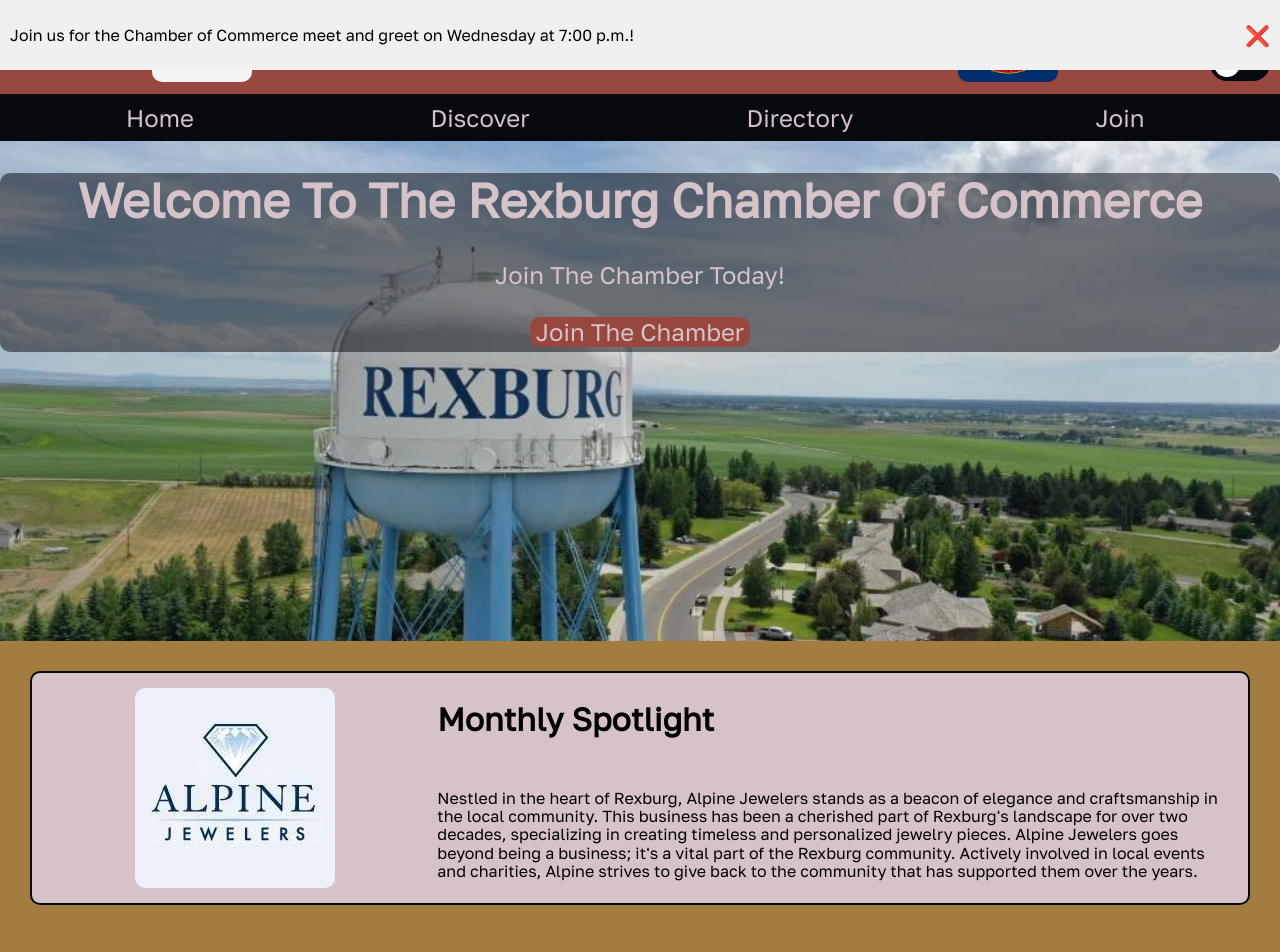
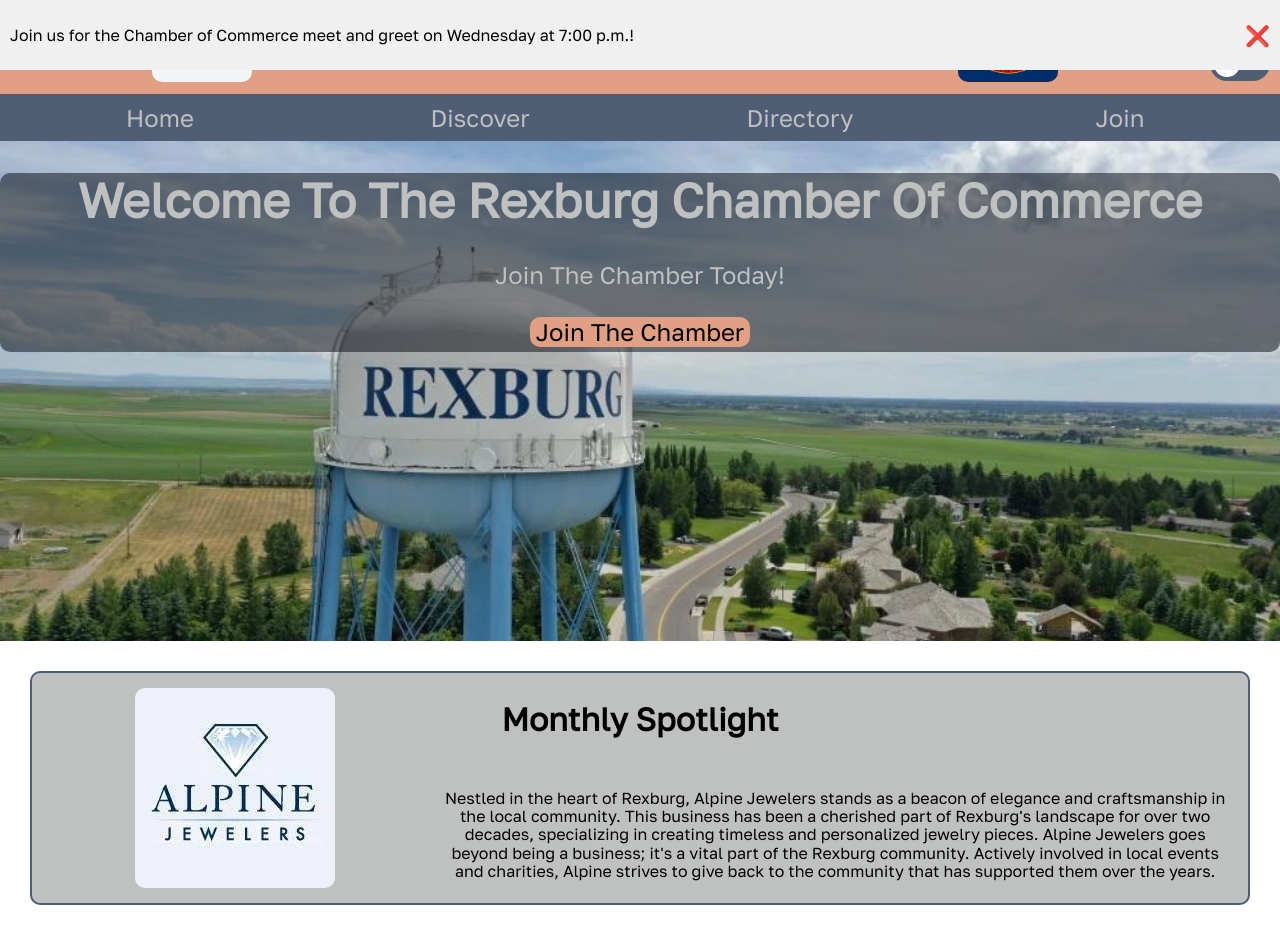
Before and after one commit to tarin-james/wdd230, a plain HTML site: page chamber/index.html in a window 1280 px wide. Shown: the top 952 px of the page. Drawn offline with Linux system fonts and the light colour scheme; no server answers; grey boxes are pictures that could not be loaded.

Commit message:
color changes

```diff
--- a/chamber/scripts/dark-mode.js
+++ b/chamber/scripts/dark-mode.js
@@ -11,9 +11,10 @@ modeButton.addEventListener("click", () => {
     header.style.color = "#fff";
     hamburger.classList.add("main-nav-toggle-white");
   } else {
-    main.style.background = "#a37c40";
+    main.style.background = "#FFFFFF";
     main.style.color = "#000";
-    header.style.background = "#98473e";
+    header.style.background = "#e1a084";
+    header.style.color = "#000";
     hamburger.style.borderColor = "#000";
     hamburger.classList.remove("main-nav-toggle-white");
   }
--- a/chamber/styles/base.css
+++ b/chamber/styles/base.css
@@ -1,11 +1,11 @@
 @import url('https://fonts.googleapis.com/css2?family=Golos+Text&display=swap');
 
 :root {
-  --chestnut: #98473e;
-  --thistle: #d6c3c9;
+  --chestnut: #e1a084;
+  --thistle: #BFC0C0;
   --beaver: #b49082;
-  --copper: #a37c40;
-  --rich-black: #07090f;
+  --copper: #FFFFFF;
+  --rich-black: #4F5D75;
 
   --font: "Golos Text", "sans-serif";
 }
@@ -225,7 +225,7 @@ nav a:hover {
   border: none;
   border-radius: 10px;
   background-color: var(--chestnut);
-  color: var(--thistle);
+  color: black;
 }
 
 #hero-msg button:hover {
@@ -246,7 +246,7 @@ iframe {
   flex-direction: column;
   align-items: center;
   justify-content: center;
-  text-align: left;
+  text-align: center;
   margin: 20px 10px;
   border: 2.5px solid var(--rich-black);
   border-radius: 10px;
```
